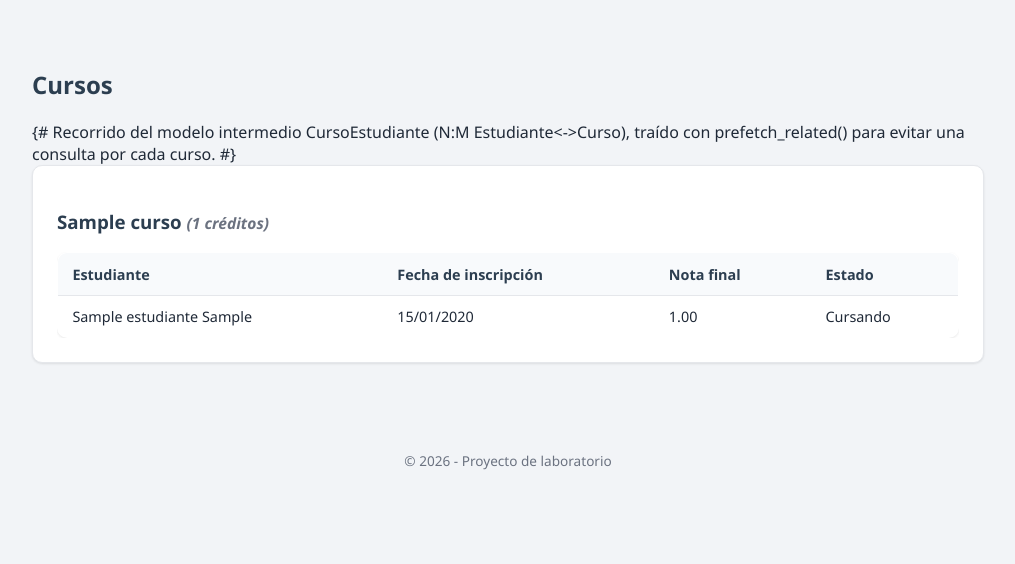
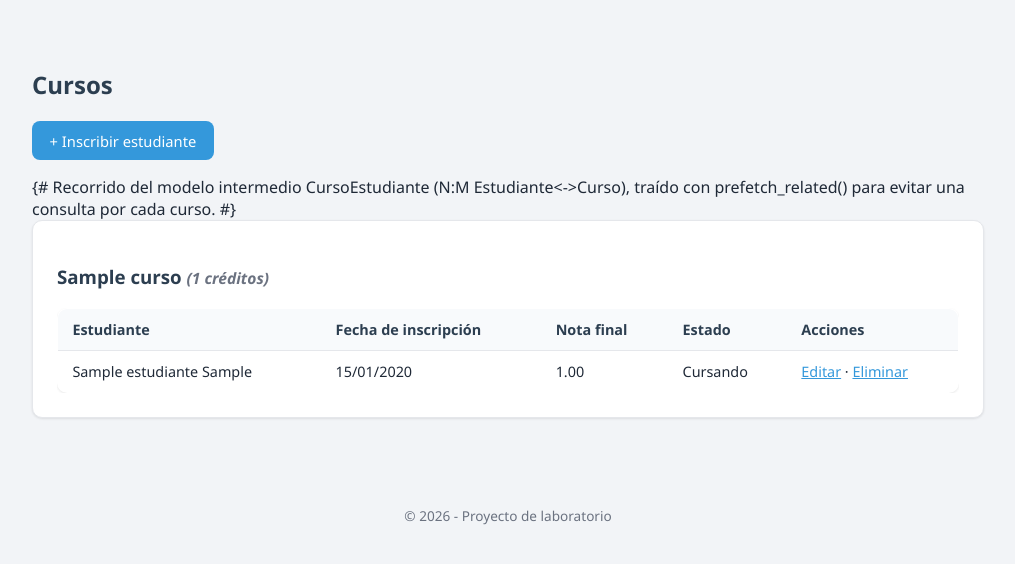
Before and after one commit to JordanssSs7/django-sistemaEmpresarial, a Django app: page /semana3/cursos/ in a window 1280 px wide. Shown: the part 66-630 px from the top of the page, without its empty margins (132-1147 px from the left). Run offline with Django 5.2, Linux system fonts and the light colour scheme; tables that the repository leaves empty hold one stand-in row (values such as "Sample post").

Commit message:
Guardando cambios en vistas y templates

```diff
--- a/src/semana3/models.py
+++ b/src/semana3/models.py
@@ -210,9 +210,6 @@ class Estudiante(models.Model):
         on_delete=models.PROTECT,    # Requisito 4: conservar historial, no borrar en cascada
         related_name="estudiantes",  # apoderado.estudiantes.all() -> los hijos de esa familia
     )
-    # RELACIÓN N:M (Semana 4, Ejercicio 4): un estudiante lleva muchos cursos
-    # y un curso tiene muchos estudiantes. Se usa "Curso"/"CursoEstudiante"
-    # como strings porque esas clases se definen más abajo en este archivo.
     cursos = models.ManyToManyField(
         "Curso",
         through="CursoEstudiante",   # la tabla intermedia guarda nota_final y estado
--- a/src/semana3/urls.py
+++ b/src/semana3/urls.py
@@ -74,9 +74,14 @@ urlpatterns = [
     path("estudiantes/<int:pk>/editar/", views.estudiante_editar, name="estudiante_editar"),
     path("estudiantes/<int:pk>/eliminar/", views.estudiante_eliminar, name="estudiante_eliminar"),
 
-    # Semana 4, Ejercicio 6: consultar relaciones (select_related / prefetch_related)
+    # Semana 4, Ejercicio 12: consultar relaciones (select_related / prefetch_related)
     path("estudiantes/<int:pk>/", views.estudiante_detalle, name="estudiante_detalle"),
     path("cursos/", views.curso_list, name="curso_list"),
+
+    # Semana 4, Ejercicio 13: CRUD del modelo intermedio CursoEstudiante (N:M)
+    path("inscripciones/nueva/", views.inscripcion_crear, name="inscripcion_crear"),
+    path("inscripciones/<int:pk>/editar/", views.inscripcion_editar, name="inscripcion_editar"),
+    path("inscripciones/<int:pk>/eliminar/", views.inscripcion_eliminar, name="inscripcion_eliminar"),
 
     # --- Matrícula ---  (FK -> Estudiante, AnioLectivo, Grado)
     path("matriculas/", views.matricula_list, name="matricula_list"),            # acepta ?anio= ?estado=
--- a/src/semana3/views.py
+++ b/src/semana3/views.py
@@ -33,6 +33,7 @@ from django.shortcuts import get_object_or_404, redirect, render
 from .forms import (
     AnioLectivoForm,
     ApoderadoForm,
+    CursoEstudianteForm,   # formulario del modelo intermedio (Ejercicio 13)
     EstudianteForm,
     GradoForm,
     MatriculaForm,
@@ -47,6 +48,7 @@ from .models import (
     AnioLectivo,
     Apoderado,
     Curso,
+    CursoEstudiante,       # modelo intermedio de la relación N:M Estudiante<->Curso
     EstadoEstudiante,
     EstadoMatricula,
     EstadoPago,
@@ -534,6 +536,59 @@ def curso_list(request):
 
 
 # ---------------------------------------------------------------------------
+# CRUD del MODELO INTERMEDIO CursoEstudiante  (Semana 4, Ejercicio 13)
+# ---------------------------------------------------------------------------
+# Es el mismo patrón CREATE/UPDATE/DELETE que ya usan las demás entidades:
+# CursoEstudiante es una tabla como cualquier otra (solo que representa una
+# relación N:M), así que se gestiona con las mismas herramientas del ORM.
+
+def inscripcion_crear(request):
+    """CREATE: inscribe a un estudiante en un curso (agrega un elemento a la
+    relación N:M, con sus atributos propios: nota_final y estado)."""
+    if request.method == "POST":
+        form = CursoEstudianteForm(request.POST)
+        if form.is_valid():
+            form.save()   # INSERT en semana3_cursoestudiante (estudiante_id, curso_id, ...)
+            messages.success(request, "Estudiante inscrito al curso correctamente.")
+            return redirect("semana3:curso_list")
+        # si `unique_together("estudiante", "curso")` se viola (ya estaba inscrito),
+        # is_valid() devuelve False y el formulario vuelve con el error mostrado.
+    else:
+        form = CursoEstudianteForm()
+    return render(request, "semana3/form.html", {
+        "form": form,
+        "titulo": "Inscribir estudiante a un curso",
+        "volver": "semana3:curso_list",
+    })
+
+
+def inscripcion_editar(request, pk):
+    """UPDATE: modifica una inscripción existente (ej. cambiar `estado` a
+    Aprobado/Desaprobado y registrar la `nota_final` al cerrar el curso)."""
+    inscripcion = get_object_or_404(CursoEstudiante, pk=pk)
+    if request.method == "POST":
+        form = CursoEstudianteForm(request.POST, instance=inscripcion)
+        if form.is_valid():
+            form.save()   # UPDATE ... WHERE id = pk
+            messages.success(request, "Inscripción actualizada correctamente.")
+            return redirect("semana3:curso_list")
+    else:
+        form = CursoEstudianteForm(instance=inscripcion)   # form precargado
+    return render(request, "semana3/form.html", {
+        "form": form,
+        "titulo": f"Editar inscripción: {inscripcion}",
+        "volver": "semana3:curso_list",
+    })
+
+
+def inscripcion_eliminar(request, pk):
+    """DELETE: quita a un estudiante de un curso (elimina la fila de la
+    tabla intermedia; NO borra ni al Estudiante ni al Curso)."""
+    return _eliminar(request, get_object_or_404(CursoEstudiante, pk=pk),
+                     "semana3:curso_list", "Inscripción")
+
+
+# ---------------------------------------------------------------------------
 # Matrícula  (entidad relacionada: ForeignKey -> Estudiante, AnioLectivo, Grado)
 # ---------------------------------------------------------------------------
 
--- a/src/templates/semana3/curso_list.html
+++ b/src/templates/semana3/curso_list.html
@@ -4,6 +4,8 @@
 
 {% block content %}
 <h2>Cursos</h2>
+
+<p><a class="btn btn-primary" href="{% url 'semana3:inscripcion_crear' %}">+ Inscribir estudiante</a></p>
 
 {# Recorrido del modelo intermedio CursoEstudiante (N:M Estudiante<->Curso),
    traído con prefetch_related() para evitar una consulta por cada curso. #}
@@ -13,7 +15,7 @@
     <div class="table-wrap">
         <table class="citas">
             <thead>
-                <tr><th>Estudiante</th><th>Fecha de inscripción</th><th>Nota final</th><th>Estado</th></tr>
+                <tr><th>Estudiante</th><th>Fecha de inscripción</th><th>Nota final</th><th>Estado</th><th>Acciones</th></tr>
             </thead>
             <tbody>
                 {% for inscripcion in curso.inscripciones_curso.all %}
@@ -22,9 +24,13 @@
                     <td>{{ inscripcion.fecha_inscripcion|date:"d/m/Y" }}</td>
                     <td>{{ inscripcion.nota_final|default:"—" }}</td>
                     <td>{{ inscripcion.get_estado_display }}</td>
+                    <td>
+                        <a href="{% url 'semana3:inscripcion_editar' inscripcion.id %}">Editar</a> ·
+                        <a href="{% url 'semana3:inscripcion_eliminar' inscripcion.id %}">Eliminar</a>
+                    </td>
                 </tr>
                 {% empty %}
-                <tr><td colspan="4" class="empty-state">Sin estudiantes inscritos.</td></tr>
+                <tr><td colspan="5" class="empty-state">Sin estudiantes inscritos.</td></tr>
                 {% endfor %}
             </tbody>
         </table>
--- a/src/templates/semana3/index.html
+++ b/src/templates/semana3/index.html
@@ -6,7 +6,7 @@
 <h2>Sistema de Gestión de Matrículas y Pensiones</h2>
 <p>Módulo de la Semana 3 con persistencia en base de datos (Django ORM + SQLite).</p>
 
-<h3>Catálogos (entidades independientes)</h3>
+<h3>Catálogos</h3>
 <ul>
     <li><a href="{% url 'semana3:nivel_list' %}">Niveles educativos</a></li>
     <li><a href="{% url 'semana3:anio_list' %}">Años lectivos</a></li>
@@ -15,7 +15,7 @@
     <li><a href="{% url 'semana3:apoderado_list' %}">Apoderados</a></li>
 </ul>
 
-<h3>Entidades relacionadas (ForeignKey)</h3>
+<h3>Entidades relacionadas</h3>
 <ul>
     <li><a href="{% url 'semana3:grado_list' %}">Grados</a> &rarr; Nivel educativo</li>
     <li><a href="{% url 'semana3:estudiante_list' %}">Estudiantes</a> &rarr; Apoderado</li>
```
Also changed, not shown: src/semana3/forms.py (+20 -1 lines).
